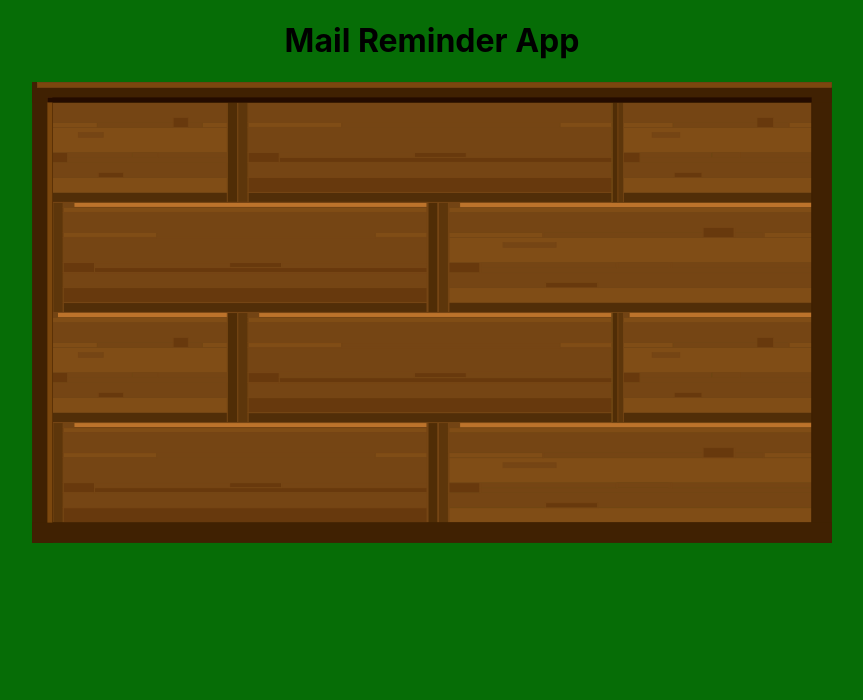
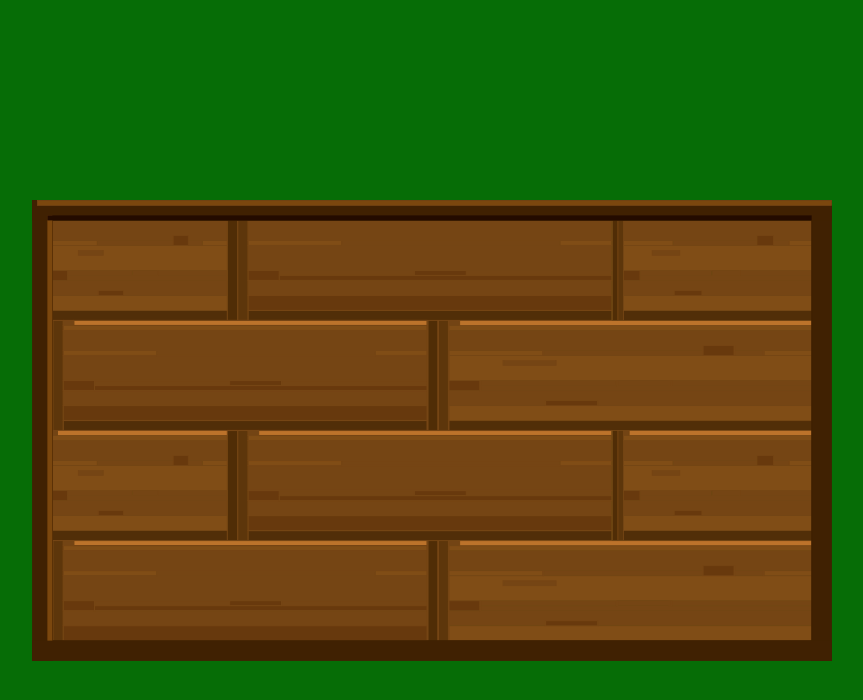
Before and after one commit to aescott87/mail-reminder-app, a React (Create React App) app: page / in a window 1280 px wide. Shown: the top 700 px of the page, without its empty margins (208-1071 px from the left). Built offline with nearby package versions, Linux system fonts and the light colour scheme.

Commit message:
Added top margin to board image

```diff
--- a/src/Components/App.js
+++ b/src/Components/App.js
@@ -5,7 +5,6 @@ import './App.css';
 function App() {
   return (
     <div className="App">
-      <h1>Mail Reminder App</h1>
       <Board />
     </div>
   );
--- /dev/null
+++ b/src/Components/Board/Board.css
@@ -0,0 +1,3 @@
+img {
+    margin-top: 200px;
+}
--- a/src/Components/Board/Board.js
+++ b/src/Components/Board/Board.js
@@ -1,4 +1,5 @@
 import React from 'react';
+import './Board.css';
 
 function Board() {
     return(
```
